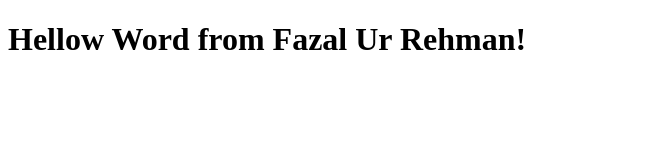
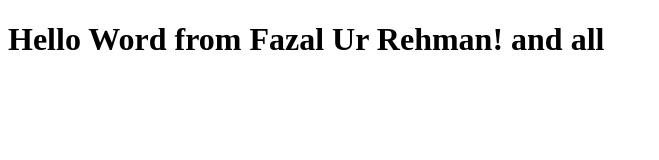
Before and after one commit to Fazalisalive/Bootcamp2020Samples, a plain HTML site: page index.html in a window 1280 px wide. Shown: the whole page, without its empty margins (0-659 px from the left). Drawn offline with Linux system fonts and the light colour scheme.

Commit message:
Update index.html

```diff
--- a/index.html
+++ b/index.html
@@ -7,6 +7,6 @@
     <title>Document</title>
 </head>
 <body>
-    <h1>Hellow Word from Fazal Ur Rehman!</h1>
+    <h1>Hello Word from Fazal Ur Rehman! and all</h1>
 </body>
 </html>
```
